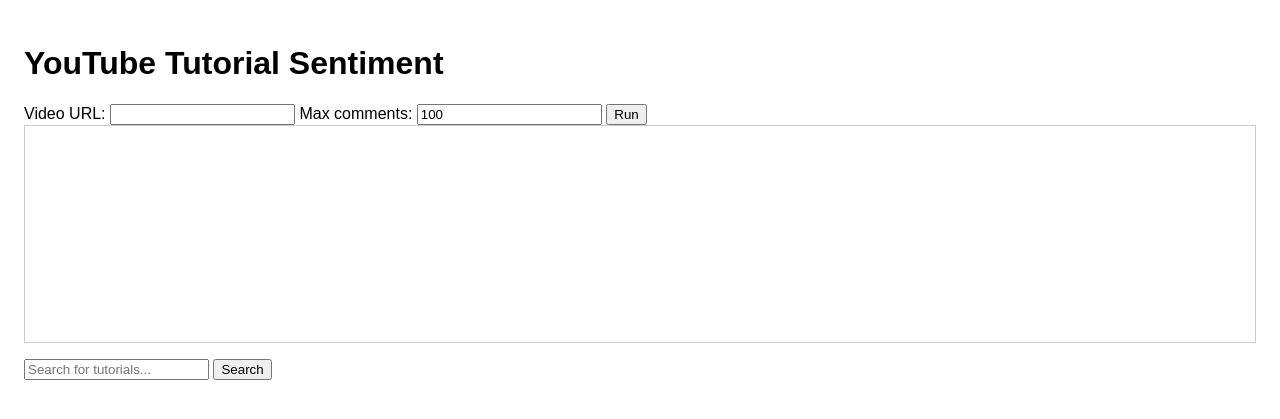
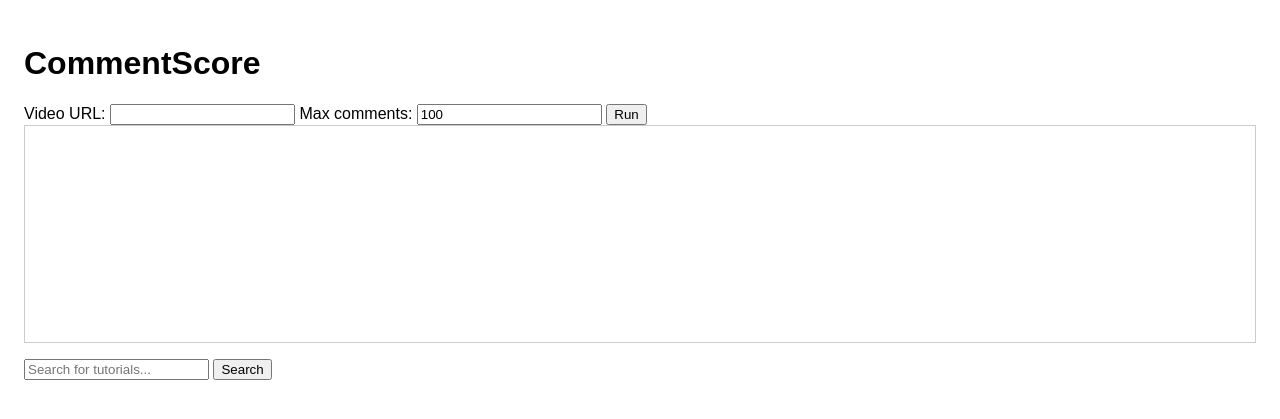
Before and after one commit to shivamk1075/Ranking-YT-tutorials, a Flask app: page / in a window 1280 px wide. Shown: the top 419 px of the page. Run offline with Flask 3, Linux system fonts and the light colour scheme; parts of the project's set-up code (start-up, migrations or seed data) failed here and were passed over; some libraries are stand-ins or nearby versions.

Commit message:
New update

```diff
--- a/Dist-Bert/ReactUI/package.json
+++ b/Dist-Bert/ReactUI/package.json
@@ -1,5 +1,5 @@
 {
-  "name": "yt-sentiment-ui",
+  "name": "commentscore-ui",
   "version": "0.1.0",
   "private": true,
   "dependencies": {
--- a/Dist-Bert/ReactUI/public/index.html
+++ b/Dist-Bert/ReactUI/public/index.html
@@ -26,7 +26,7 @@
       work correctly both with client-side routing and a non-root public URL.
       Learn how to configure a non-root public URL by running `npm run build`.
     -->
-    <title>React App</title>
+    <title>CommentScore</title>
   </head>
   <body>
     <noscript>You need to enable JavaScript to run this app.</noscript>
--- a/Dist-Bert/ReactUI/src/App.js
+++ b/Dist-Bert/ReactUI/src/App.js
@@ -66,7 +66,7 @@
   return (
     <div className="container">
       <header>
-        <i className="fas fa-graduation-cap"></i> YouTube Tutorial Sentiment
+        <i className="fas fa-graduation-cap"></i> CommentScore
       </header>
       <div className="input-row">
         <input
@@ -131,7 +131,7 @@
         )}
       </div>
       <footer>
-        &copy; 2025 YouTube Sentiment Analyzer &mdash; React UI
+        &copy; 2025 CommentScore &mdash; React UI
       </footer>
     </div>
   );
--- a/FineTuned-DistBert/ReactUI/package.json
+++ b/FineTuned-DistBert/ReactUI/package.json
@@ -1,5 +1,5 @@
 {
-  "name": "yt-sentiment-ui",
+  "name": "commentscore-ui",
   "version": "0.1.0",
   "private": true,
   "dependencies": {
--- a/FineTuned-DistBert/ReactUI/public/index.html
+++ b/FineTuned-DistBert/ReactUI/public/index.html
@@ -26,7 +26,7 @@
       work correctly both with client-side routing and a non-root public URL.
       Learn how to configure a non-root public URL by running `npm run build`.
     -->
-    <title>React App</title>
+    <title>CommentScore</title>
   </head>
   <body>
     <noscript>You need to enable JavaScript to run this app.</noscript>
--- a/FineTuned-DistBert/ReactUI/src/App.js
+++ b/FineTuned-DistBert/ReactUI/src/App.js
@@ -62,7 +62,7 @@
   return (
     <div className="container">
       <header>
-        <i className="fas fa-graduation-cap"></i> YouTube Tutorial Sentiment
+        <i className="fas fa-graduation-cap"></i> CommentScore
       </header>
       <div className="input-row">
         <input
@@ -127,7 +127,7 @@
         )}
       </div>
       <footer>
-        &copy; 2025 YouTube Sentiment Analyzer &mdash; React UI
+        &copy; 2025 CommentScore &mdash; React UI
       </footer>
     </div>
   );
--- a/SDGClassifier/client/package.json
+++ b/SDGClassifier/client/package.json
@@ -1,5 +1,5 @@
 {
-  "name": "yt-sentiment-ui",
+  "name": "commentscore-ui",
   "version": "0.1.0",
   "private": true,
   "dependencies": {
--- a/SDGClassifier/client/public/index.html
+++ b/SDGClassifier/client/public/index.html
@@ -26,7 +26,7 @@
       work correctly both with client-side routing and a non-root public URL.
       Learn how to configure a non-root public URL by running `npm run build`.
     -->
-    <title>React App</title>
+    <title>CommentScore</title>
   </head>
   <body>
     <noscript>You need to enable JavaScript to run this app.</noscript>
--- a/SDGClassifier/client/src/App.js
+++ b/SDGClassifier/client/src/App.js
@@ -73,7 +73,7 @@
   return (
     <div className="container">
       <header>
-        <i className="fas fa-graduation-cap"></i> YouTube Tutorial Sentiment
+        <i className="fas fa-graduation-cap"></i> CommentScore
       </header>
       <div className="input-row">
         <input
@@ -138,7 +138,7 @@
         )}
       </div>
       <footer>
-        &copy; 2025 YouTube Sentiment Analyzer &mdash; React UI
+        &copy; 2025 CommentScore &mdash; React UI
       </footer>
     </div>
   );
--- a/SDGClassifier/templates/index.html
+++ b/SDGClassifier/templates/index.html
@@ -2,7 +2,7 @@
 <html>
 <head>
   <meta charset="utf-8">
-  <title>YouTube Sentiment UI</title>
+  <title>CommentScore</title>
   <script src="https://cdn.socket.io/4.7.1/socket.io.min.js"></script>
   <style>
     body { font-family: sans-serif; padding: 1rem; }
@@ -11,7 +11,7 @@
   </style>
 </head>
 <body>
-  <h1>YouTube Tutorial Sentiment</h1>
+  <h1>CommentScore</h1>
   <label>Video URL: <input id="videoURL" /></label>
   <label>Max comments: <input id="maxComments" type="number" value="100" /></label>
   <button id="runBtn">Run</button>
--- a/render.yaml
+++ b/render.yaml
@@ -1,6 +1,6 @@
 services:
   - type: web
-    name: Rankerbackend
+    name: commentscore-backend
     env: python
     region: oregon
     plan: free
@@ -13,7 +13,7 @@
         value: 5000
 
   - type: web
-    name: RankingYT-web
+    name: commentscore-web
     env: node
     rootDir: SDGClassifier/client
     buildCommand: |
```
Also changed, not shown: Dist-Bert/ReactUI/README.md, Dist-Bert/ReactUI/public/manifest.json, FineTuned-DistBert/ReactUI/public/manifest.json, SDGClassifier/client/public/manifest.json.
